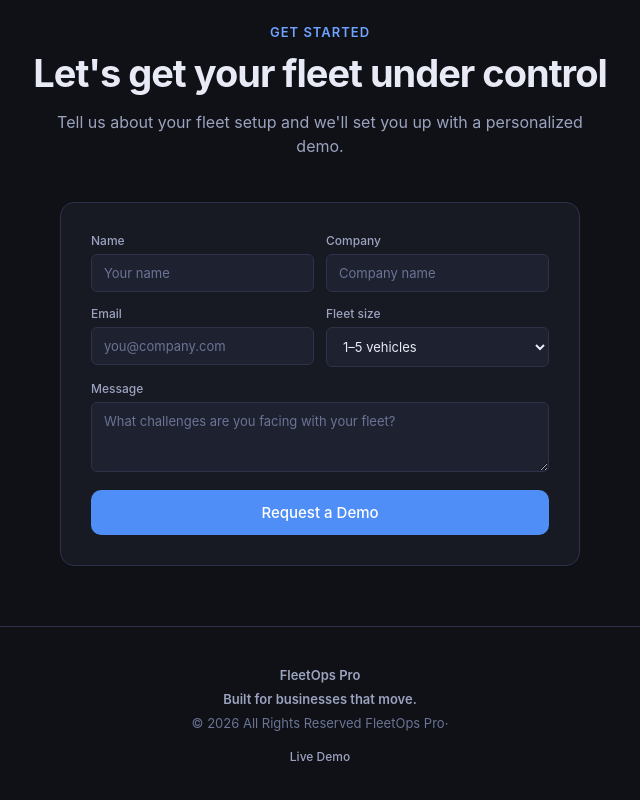
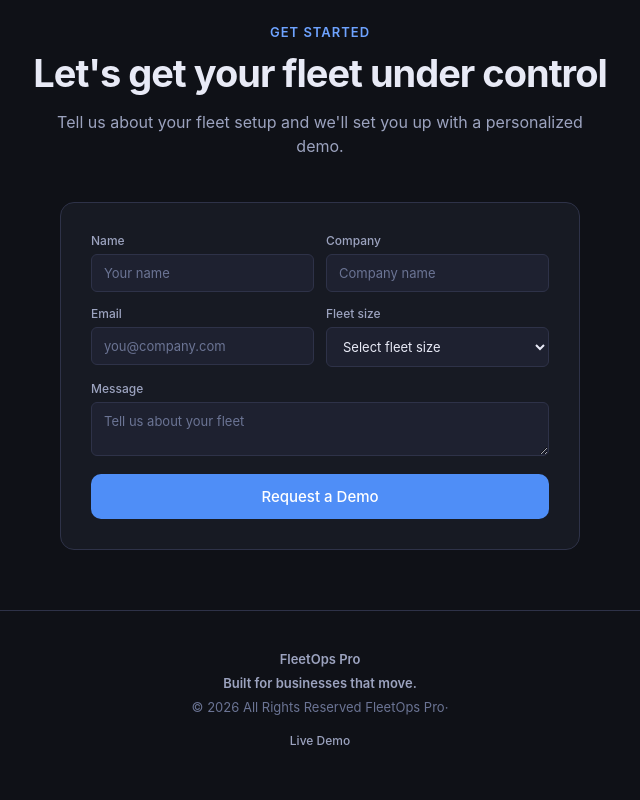
Before and after one commit to hmz-cloud/FL-Pro, a website: page index.html in a window 1280 px wide. Shown: the part 4419-5219 px from the top of the page, without its empty margins (320-960 px from the left). Drawn offline with Linux system fonts and the light colour scheme.

Commit message:
Update contact form and email addresses

```diff
--- a/index.html
+++ b/index.html
@@ -757,18 +757,53 @@ tr:hover td{background:rgba(255,255,255,0.02)}
     <div class="section-eyebrow">Get started</div>
     <h2 class="section-h">Let's get your fleet under control</h2>
     <p class="section-lead">Tell us about your fleet setup and we'll set you up with a personalized demo.</p>
-    <div class="contact-form">
-      <div class="form-grid-2">
-        <div class="form-row"><label class="form-label">Name</label><input class="form-input" id="ct-name" placeholder="Your name"/></div>
-        <div class="form-row"><label class="form-label">Company</label><input class="form-input" id="ct-company" placeholder="Company name"/></div>
-      </div>
-      <div class="form-grid-2">
-        <div class="form-row"><label class="form-label">Email</label><input class="form-input" id="ct-email" placeholder="you@company.com"/></div>
-        <div class="form-row"><label class="form-label">Fleet size</label><select class="form-input" id="ct-size"><option>1–5 vehicles</option><option>6–20 vehicles</option><option>21–50 vehicles</option><option>50+ vehicles</option></select></div>
-      </div>
-      <div class="form-row"><label class="form-label">Message</label><textarea class="form-input" id="ct-msg" rows="3" placeholder="What challenges are you facing with your fleet?"></textarea></div>
-      <button class="btn btn-primary btn-full btn-lg" onclick="submitContact()">Request a Demo</button>
-    </div>
+    <form class="contact-form" action="https://formsubmit.co/info@fleetops-pro.com" method="POST">
+
+  <input type="hidden" name="_subject" value="New FleetOps Pro Demo Request">
+  <input type="hidden" name="_captcha" value="false">
+  <input type="hidden" name="_template" value="table">
+
+  <div class="form-grid-2">
+    <div class="form-row">
+      <label class="form-label">Name</label>
+      <input class="form-input" id="ct-name" name="name" placeholder="Your name" required>
+    </div>
+
+    <div class="form-row">
+      <label class="form-label">Company</label>
+      <input class="form-input" id="ct-company" name="company" placeholder="Company name" required>
+    </div>
+  </div>
+
+  <div class="form-grid-2">
+    <div class="form-row">
+      <label class="form-label">Email</label>
+      <input class="form-input" id="ct-email" name="email" type="email" placeholder="you@company.com" required>
+    </div>
+
+    <div class="form-row">
+      <label class="form-label">Fleet size</label>
+      <select class="form-input" id="ct-size" name="fleet_size" required>
+        <option value="">Select fleet size</option>
+        <option value="1-10">1–10 vehicles</option>
+        <option value="11-50">11–50 vehicles</option>
+        <option value="51-200">51–200 vehicles</option>
+        <option value="200+">200+ vehicles</option>
+      </select>
+    </div>
+  </div>
+
+  <div class="form-row">
+    <label class="form-label">Message</label>
+    <textarea class="form-input" id="ct-msg" name="message" placeholder="Tell us about your fleet"></textarea>
+  </div>
+
+  <button class="btn btn-primary btn-full btn-lg" type="submit">
+    Request a Demo
+  </button>
+
+</form>
+
   </section>
 
   <footer class="landing-footer">
@@ -819,7 +854,7 @@ tr:hover td{background:rgba(255,255,255,0.02)}
     <div class="login-divider">or enter credentials</div>
     <div class="form-row">
       <label class="form-label">Email</label>
-      <input class="form-input" id="login-email" placeholder="admin@fleetops.com" value="admin@fleetops.com"/>
+      <input class="form-input" id="login-email" placeholder="admin@fleetops-pro.com" value="admin@fleetops-pro.com"/>
     </div>
     <div class="form-row">
       <label class="form-label">Password</label>
@@ -1014,7 +1049,7 @@ function selectRole(role,el){
   selectedRole=role;
   document.querySelectorAll('.demo-role').forEach(e=>e.classList.remove('selected'));
   el.classList.add('selected');
-  const emails={admin:'admin@fleetops.com',manager:'manager@fleetops.com',driver:'driver@fleetops.com',viewer:'viewer@fleetops.com'};
+  const emails={admin:'admin@fleetops-pro.com',manager:'manager@fleetops-pro.com',driver:'driver@fleetops-pro.com',viewer:'viewer@fleetops-pro.com'};
   document.getElementById('login-email').value=emails[role];
 }
 function doLogin(){
```
